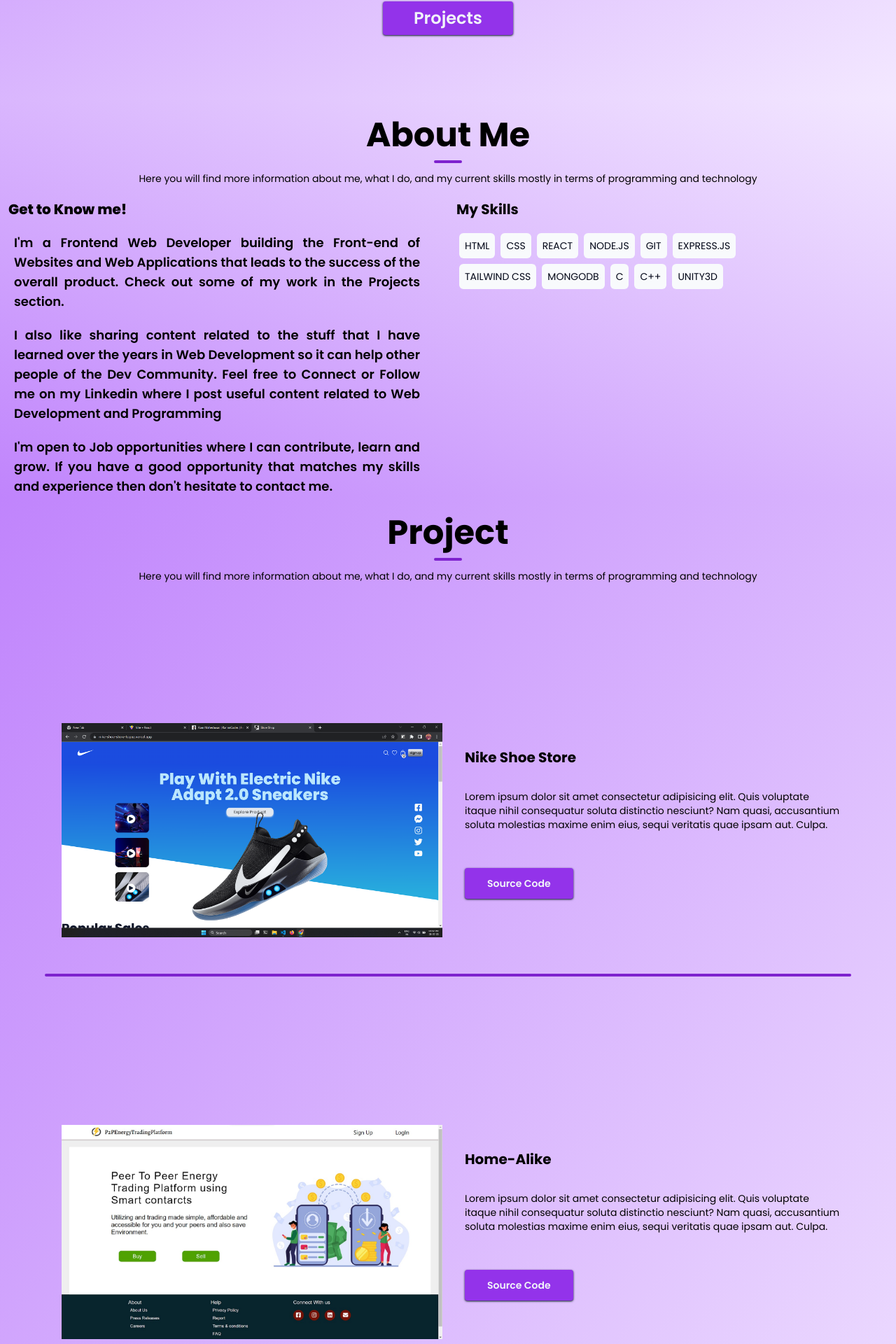
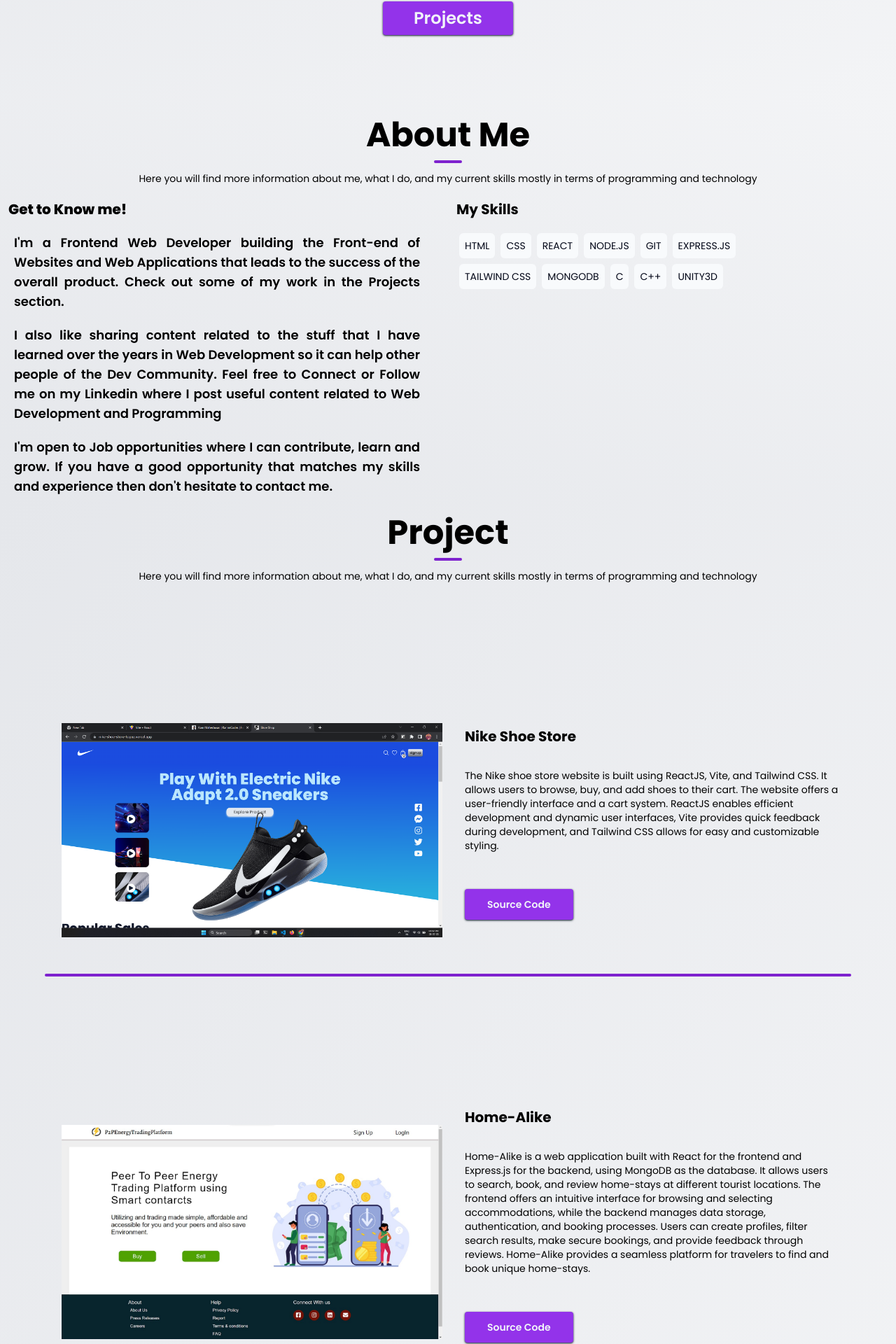
Before and after one commit to devesh-0419/PORTFOLIO, a React (Vite) app: page / in a window 1280 px wide. Shown: the part 707-2627 px from the top of the page at 70% size. Built offline with nearby package versions, Linux system fonts and the light colour scheme.

Commit message:
Added textarea

```diff
--- a/src/Components/AboutMe.jsx
+++ b/src/Components/AboutMe.jsx
@@ -5,7 +5,7 @@
 const AboutMe = () => {
   return (
    <>
-   <div id='about' className=' w-full h-[90%] bg-gradient-to-bl from-purple-100 to-purple-400'>
+   <div id='about' className=' w-full h-[90%] bg-gradient-to-bl from-gray-100 to-gray-200'>
     <div className='flex items-center justify-center  flex-col'>
     <Title title={'About Me'} text={'Here you will find more information about me, what I do, and my current skills mostly in terms of programming and technology'}/>
     </div>
--- a/src/Components/Contact.jsx
+++ b/src/Components/Contact.jsx
@@ -3,7 +3,7 @@
 const Contact = () => {
   return (
     <>
-    <div id='contact' className=' bg-gradient-to-bl from-purple-100 to-purple-400 -mt-7 w-full h-[90%]'>
+    <div id='contact' className=' bg-gradient-to-bl from-gray-100 to-gray-200 -mt-7 w-full h-[90%]'>
         <div className='flex flex-col items-center justify-center'>
         <div className='flex flex-col items-center justify-center mt-9'>
     <Title title={'Contact'} text={'Here you will find more information about me, what I do, and my current skills mostly in terms of programming and technology'}/>
@@ -15,11 +15,11 @@
     <div className='w-1/4 lg:w-3/4 md:w-[80%] m-10 bg-slate-50 rounded-lg'>
         <form action="" className='flex flex-col p-4'>
             <label htmlFor="name" className=' mx-4 my-2 text-sm font-semibold uppercase'>Name</label>
-            <input type="text" id='name' className='bg-purple-400 mx-4 rounded-md p-1 pl-3 placeholder:text-black/30 py-2 text-xs overflow-y-hidden break-words max-w-full' placeholder='Enter Your Name' autoComplete="off"/>
+            <textarea type="text" id='name' className='bg-purple-400 mx-4 rounded-md p-1 pl-3 placeholder:text-black/30 py-2 text-xs overflow-y-hidden break-words max-w-full' placeholder='Enter Your Name' autoComplete="off"/>
             <label htmlFor="email" className=' mx-4 my-2 text-sm font-semibold uppercase'>email</label>
-            <input type="text" id='email' className='bg-purple-400 mx-4 rounded-md p-1 pl-3 placeholder:text-black/30 py-2 text-xs overflow-y-hidden break-words max-w-full' placeholder='Enter Your Email' autoComplete="off" />
+            <textarea type="text" id='email' className='bg-purple-400 mx-4 rounded-md p-1 pl-3 placeholder:text-black/30 py-2 text-xs overflow-y-hidden break-words max-w-full' placeholder='Enter Your Email' autoComplete="off" />
             <label htmlFor="message" className=' mx-4 my-2 text-sm font-semibold uppercase'>message</label>
-            <input type="text" id='message' className='bg-purple-400 mx-4 rounded-md p-1 pl-3 placeholder:text-black/30 py-2 text-xs overflow-y-hidden break-words max-w-full' placeholder='Enter Your Message' autoComplete="off"/>
+            <textarea type="text" id='message' className='bg-purple-400 mx-4 rounded-md p-1 pl-3 placeholder:text-black/30 py-2 text-xs overflow-y-hidden break-words max-w-full' placeholder='Enter Your Message...' autoComplete="off"/>
 
             <button className="rounded-md mx-4 my-6 p-2 text-sm font-semibold bg-purple-600 shadow shadow-slate-800 text-slate-100 active:scale-110 ">
               <h1 className="">Submit</h1>
--- a/src/Components/Home.jsx
+++ b/src/Components/Home.jsx
@@ -6,7 +6,7 @@
 
   return (
     <>
-      <div id="home" className="relative w-auto h-[96vh] bg-gradient-to-br from-purple-400 to-purple-100 ">
+      <div id="home" className="relative w-auto h-[96vh] bg-gradient-to-br from-gray-200 to-gray-100 ">
         <div className=" grid items-center justify-items-center h-full w-full ">
           <div className="grid items-center justify-items-center mt-36 md:mt-24 ">
             <h1 className="font-bold text-7xl lg:text-6xl md:text-5xl sm:text-4xl xsm:text-2xl">
--- a/src/Components/Projects.jsx
+++ b/src/Components/Projects.jsx
@@ -5,7 +5,7 @@
 const Projects = () => {
   return (
     <>
-     <div id='projects' className=' w-full h-[90%] bg-gradient-to-br from-purple-400 to-purple-100'>
+     <div id='projects' className=' w-full h-[90%] bg-gradient-to-br from-gray-200 to-gray-100'>
     <div className='flex items-center justify-center  flex-col'>
         <Title title={'Project'} text={'Here you will find more information about me, what I do, and my current skills mostly in terms of programming and technology'}/>
 
--- a/src/data/data.js
+++ b/src/data/data.js
@@ -38,7 +38,7 @@
   {
     img:p1,
     title:"Nike Shoe Store",
-    text:"Lorem ipsum dolor sit amet consectetur adipisicing elit. Quis voluptate itaque nihil consequatur soluta distinctio nesciunt? Nam quasi, accusantium soluta molestias maxime enim eius, sequi veritatis quae ipsam aut. Culpa.",
+    text:"The Nike shoe store website is built using ReactJS, Vite, and Tailwind CSS. It allows users to browse, buy, and add shoes to their cart. The website offers a user-friendly interface and a cart system. ReactJS enables efficient development and dynamic user interfaces, Vite provides quick feedback during development, and Tailwind CSS allows for easy and customizable styling.",
     btn:"Source Code",
     link:"",
 
@@ -46,7 +46,7 @@
   {
     img:p2,
     title:"Home-Alike",
-    text:"Lorem ipsum dolor sit amet consectetur adipisicing elit. Quis voluptate itaque nihil consequatur soluta distinctio nesciunt? Nam quasi, accusantium soluta molestias maxime enim eius, sequi veritatis quae ipsam aut. Culpa.",
+    text:"Home-Alike is a web application built with React for the frontend and Express.js for the backend, using MongoDB as the database. It allows users to search, book, and review home-stays at different tourist locations. The frontend offers an intuitive interface for browsing and selecting accommodations, while the backend manages data storage, authentication, and booking processes. Users can create profiles, filter search results, make secure bookings, and provide feedback through reviews. Home-Alike provides a seamless platform for travelers to find and book unique home-stays.",
     btn:"Source Code",
     link:"",
 
@@ -54,7 +54,7 @@
   {
     img:p3,
     title:"Fetch-Sentiment",
-    text:"Lorem ipsum dolor sit amet consectetur adipisicing elit. Quis voluptate itaque nihil consequatur soluta distinctio nesciunt? Nam quasi, accusantium soluta molestias maxime enim eius, sequi veritatis quae ipsam aut. Culpa.",
+    text:"Fetch Sentiment is a project that utilizes sentiment analysis to determine the sentiment of any given message or text. It utilizes Twitter data for training the sentiment analysis model. The project is built with a React frontend and a Django backend. Users can input text, and the backend processes the sentiment analysis using the trained model. The results are then displayed on the frontend, allowing users to gain insights into the sentiment expressed in the input text. The project provides a seamless and user-friendly experience for sentiment analysis.",
     btn:"Source Code",
     link:"",
 
```
Also changed, not shown: src/assets/devesh.png.
